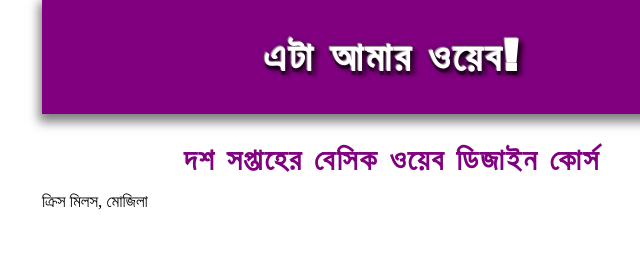
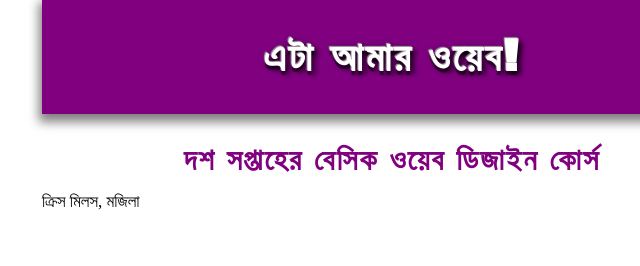
Before and after one commit to m4hi2/weeks-web, a plain HTML site: page index.html in a window 1280 px wide. Shown: the top 266 px of the page, 248-888 px from the left. Drawn offline with Linux system fonts and the light colour scheme; a web font is replaced by a local one.

Commit message:
মোজিলা >> মজিলা

```diff
--- a/index.html
+++ b/index.html
@@ -14,7 +14,7 @@
   <h2>দশ সপ্তাহের বেসিক ওয়েব ডিজাইন কোর্স</h2>
 </hgroup>
 
-<p>ক্রিস মিলস, মোজিলা</p>
+<p>ক্রিস মিলস, মজিলা</p>
 
 <main>
 
```
